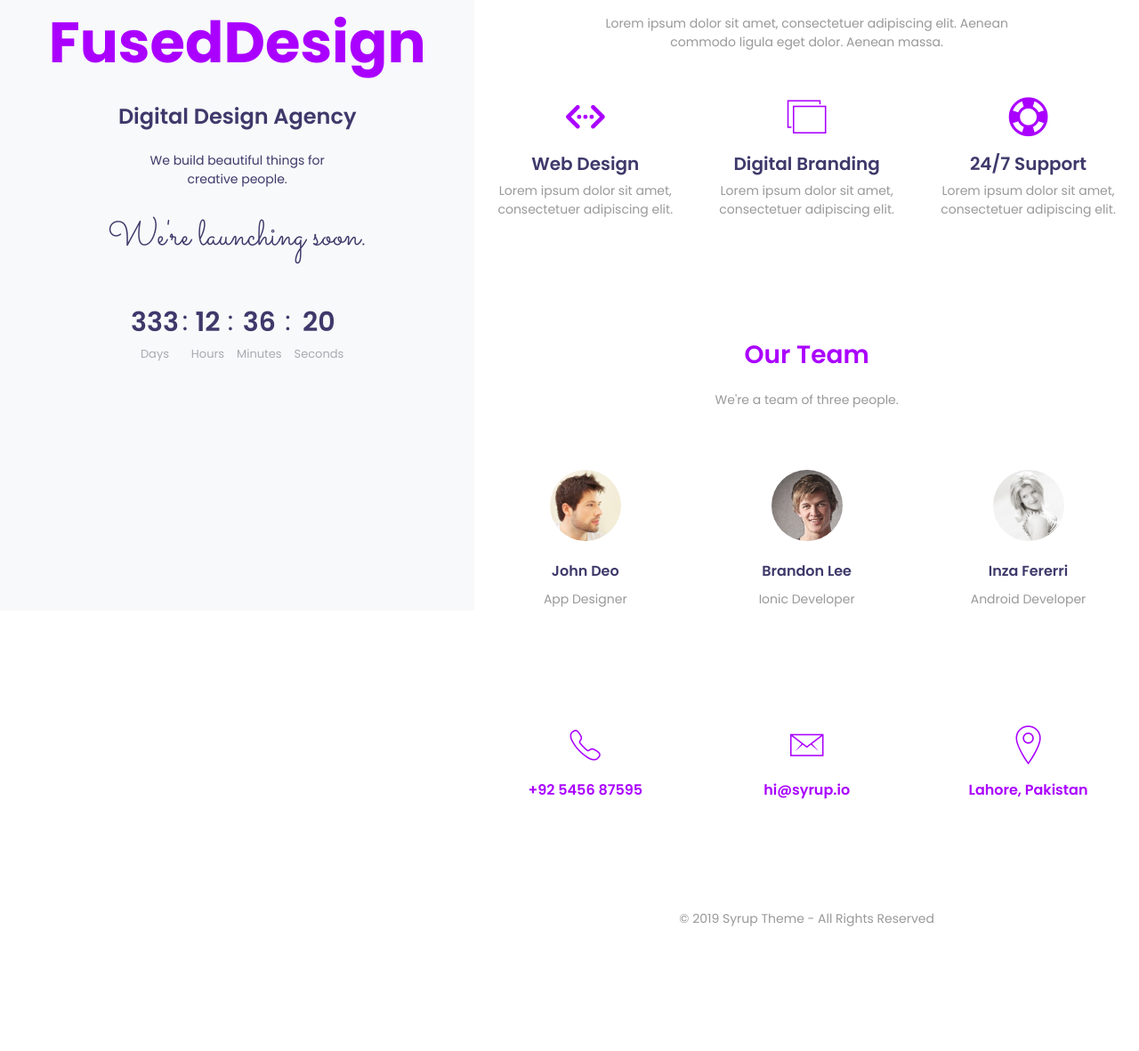
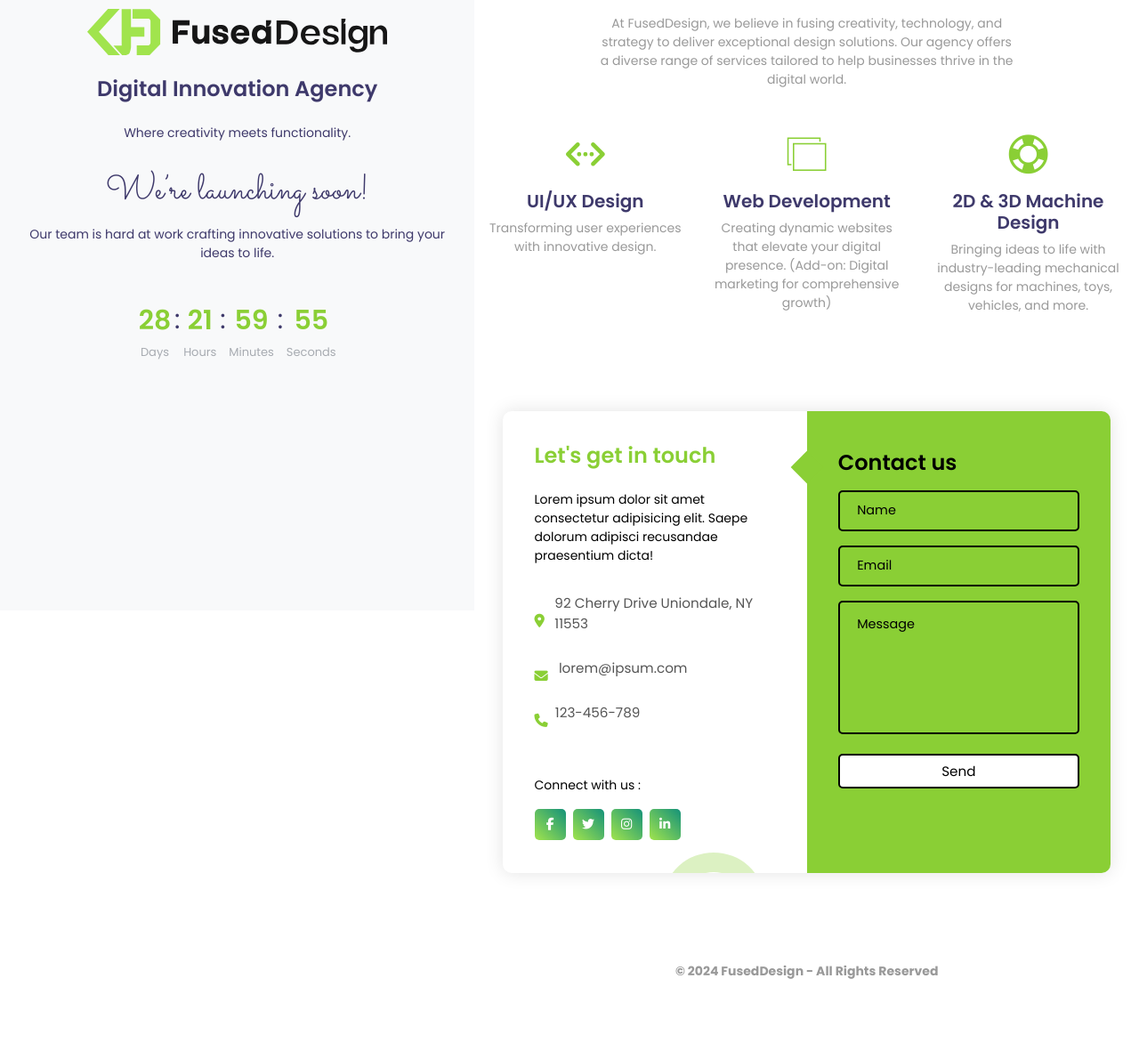
Before and after one commit to Melodious-nub/fuseddesign, a plain HTML site: page index.html in a window 1280 px wide. Shown: the part 114-1295 px from the top of the page at 89% size. Drawn offline with nearby package versions, Linux system fonts and the light colour scheme.

Commit message:
updated with coming soon colors and logics

```diff
--- /dev/null
+++ b/css/style.css
@@ -0,0 +1,349 @@
+input,
+textarea {
+  font-family: "Poppins", sans-serif;
+}
+
+.container-contuctus {
+  position: relative;
+  width: 100%;
+  padding: 2rem;
+  overflow: hidden;
+  display: flex;
+  align-items: center;
+  justify-content: center;
+}
+
+.form {
+  width: 100%;
+  max-width: 820px;
+  background-color: #fff;
+  border-radius: 10px;
+  box-shadow: 0 0 20px 1px rgba(0, 0, 0, 0.1);
+  z-index: 1000;
+  overflow: hidden;
+  display: grid;
+  grid-template-columns: repeat(2, 1fr);
+}
+
+.contact-form {
+  background-color: #8acf35; /* Updated background color */
+  position: relative;
+}
+
+.circle.one {
+  width: 130px;
+  height: 130px;
+  top: 130px;
+  right: -40px;
+}
+
+.circle.two {
+  width: 80px;
+  height: 80px;
+  top: 10px;
+  right: 30px;
+}
+
+.contact-form:before {
+  content: "";
+  position: absolute;
+  width: 26px;
+  height: 26px;
+  background-color: #8acf35; /* Updated background color */
+  transform: rotate(45deg);
+  top: 50px;
+  left: -13px;
+}
+
+form {
+  padding: 2.3rem 2.2rem;
+  z-index: 10;
+  overflow: hidden;
+  position: relative;
+}
+
+.title {
+  color: black !important; /* Updated text color */
+  font-weight: 500;
+  font-size: 1.5rem;
+  line-height: 1;
+  margin-bottom: 0.7rem;
+}
+
+.input-container {
+  position: relative;
+  margin: 1rem 0;
+}
+
+.input {
+  width: 100%;
+  outline: none;
+  border: 2px solid black;
+  background: none;
+  padding: 0.6rem 1.2rem;
+  color: black; /* Updated text color */
+  font-weight: 500;
+  font-size: 0.95rem;
+  letter-spacing: 0.5px;
+  border-radius: 5px;
+  transition: 0.3s;
+}
+
+textarea.input {
+  padding: 0.8rem 1.2rem;
+  min-height: 150px;
+  border-radius: 5px;
+  resize: none;
+  overflow-y: auto;
+  color: black; /* Updated text color */
+}
+
+.input-container label {
+  position: absolute;
+  top: 50%;
+  left: 15px;
+  transform: translateY(-50%);
+  padding: 0 0.4rem;
+  color: black; /* You can change this to black if needed */
+  font-size: 0.9rem;
+  font-weight: 400;
+  pointer-events: none;
+  z-index: 1000;
+  transition: 0.5s;
+}
+
+.input-container.textarea label {
+  top: 1rem;
+  transform: translateY(0);
+}
+
+.btn {
+  padding: 0.6rem 1.3rem;
+  background-color: #fff;
+  border: 2px solid black;
+  font-size: 0.95rem;
+  color: black; /* Updated text color */
+  line-height: 1;
+  border-radius: 5px;
+  outline: none;
+  cursor: pointer;
+  transition: 0.3s;
+  margin: 0;
+  width: 100%;
+}
+
+.btn:hover {
+  background-color: transparent; /* Updated hover effect */
+  color: black; /* Change hover text color */
+}
+
+.input-container span {
+  position: absolute;
+  top: 0;
+  left: 25px;
+  transform: translateY(-50%);
+  font-size: 0.8rem;
+  padding: 0 0.4rem;
+  color: transparent;
+  pointer-events: none;
+  z-index: 500;
+}
+
+.input-container span:before,
+.input-container span:after {
+  content: "";
+  position: absolute;
+  width: 10%;
+  opacity: 0;
+  transition: 0.3s;
+  height: 5px;
+  background-color: #8acf35; /* Updated background color */
+  top: 50%;
+  transform: translateY(-50%);
+}
+
+.input-container span:before {
+  left: 50%;
+}
+
+.input-container span:after {
+  right: 50%;
+}
+
+.input-container.focus label {
+  top: 0;
+  transform: translateY(-50%);
+  left: 25px;
+  font-size: 0.8rem;
+}
+
+.input-container.focus span:before,
+.input-container.focus span:after {
+  width: 50%;
+  opacity: 1;
+}
+
+.contact-info {
+  padding: 2.3rem 2.2rem;
+  position: relative;
+}
+
+.contact-info .title {
+  color: #1abc9c; /* You can change this to black if needed */
+}
+
+.text {
+  color: black; /* Updated text color */
+  margin: 1.5rem 0 2rem 0;
+}
+
+.information {
+  display: flex;
+  color: #555;
+  margin: 0.7rem 0;
+  align-items: center;
+  font-size: 0.95rem;
+}
+
+.information i {
+  color: #8acf35; /* Updated icon color */
+}
+
+.icon {
+  width: 28px;
+  margin-right: 0.7rem;
+}
+
+.social-media {
+  padding: 2rem 0 0 0;
+}
+
+.social-media p {
+  color: black; /* Updated text color */
+}
+
+.social-icons {
+  display: flex;
+  margin-top: 0.5rem;
+}
+
+.social-icons a {
+    width: 35px;
+    height: 35px;
+    border-radius: 5px;
+    background: linear-gradient(45deg, #A1E44D, #149279);
+    color: #fff;
+    text-align: center;
+    line-height: 35px;
+    margin-right: 0.5rem;
+    transition: 0.3s;
+  }
+
+  .social-icons a:hover {
+    transform: scale(1.05);
+    color: white !important;
+  }
+
+.contact-info:before {
+  content: "";
+  position: absolute;
+  width: 110px;
+  height: 100px;
+  border: 22px solid #8acf35; /* Updated border color */
+  border-radius: 50%;
+  bottom: -77px;
+  right: 50px;
+  opacity: 0.3;
+}
+
+.square {
+  position: absolute;
+  height: 400px;
+  top: 50%;
+  left: 50%;
+  transform: translate(181%, 11%);
+  opacity: 0.2;
+}
+
+@media (max-width: 850px) {
+  .form {
+    grid-template-columns: 1fr;
+  }
+
+  .contact-info:before {
+    bottom: initial;
+    top: -75px;
+    right: 65px;
+    transform: scale(0.95);
+  }
+
+  .contact-form:before {
+    top: -13px;
+    left: initial;
+    right: 70px;
+  }
+
+  .square {
+    transform: translate(140%, 43%);
+    height: 350px;
+  }
+
+  .text {
+    margin: 1rem 0 1.5rem 0;
+  }
+
+  .social-media {
+    padding: 1.5rem 0 0 0;
+  }
+}
+
+@media (max-width: 480px) {
+  .container {
+    padding: 1.5rem;
+  }
+
+  .contact-info:before {
+    display: none;
+  }
+
+  .square {
+    display: none;
+  }
+
+  form,
+  .contact-info {
+    padding: 1.7rem 1.6rem;
+  }
+
+  .text,
+  .information,
+  .social-media p {
+    font-size: 0.8rem;
+  }
+
+  .title {
+    font-size: 1.15rem;
+  }
+
+  .social-icons a {
+    width: 30px;
+    height: 30px;
+    line-height: 30px;
+  }
+
+  .icon {
+    width: 23px;
+  }
+
+  .input {
+    padding: 0.45rem 1.2rem;
+  }
+
+  .btn {
+    padding: 0.45rem 1.2rem;
+  }
+}
+
+.text-primary {
+    color: #8acf35 !important;
+}
--- a/index.html
+++ b/index.html
@@ -2,139 +2,155 @@
 <html lang="en">
     <head>
         <meta charset="utf-8">
-        <title>FusedDesign - Agency</title>
+        <title>FusedDesign - Digital Innovation Agency</title>
         <meta name="viewport" content="width=device-width, initial-scale=1.0">
-        <!--Bootstrap 4-->
+        <!-- Link to Favicon -->
+        <link rel="icon" href="./img/favicon.png" type="image/x-icon">
+        <!-- Bootstrap 4 -->
         <link rel="stylesheet" href="css/bootstrap.min.css">
         <link rel="stylesheet" href="https://cdnjs.cloudflare.com/ajax/libs/animate.css/3.5.2/animate.min.css">
-        <!--icons-->
+        <!-- icons -->
         <link rel="stylesheet" href="https://code.ionicframework.com/ionicons/2.0.1/css/ionicons.min.css" />
         <link rel="stylesheet" href="js/countdown/jquery.countdown.css" />
+        <link rel="stylesheet" href="./css/style.css">
     </head>
     <body>
-        <!--hero section-->
+        <!-- hero section -->
         <section class="bg-white hero p-0">
             <div class="container-fluid">
                 <div class="row">
                     <div class="col-sm-5 bg-light text-center col-fixed">
-                        <h1 class="pt-4 h2"><span class="text-green">FusedDesign</span></h1>
-                        <h3>Digital Design Agency</h3>
+                        <img class="pt-4 pb-3 h2" src="./img/Logo_dark.svg" alt="FusedDesign">
+                        <h3>Digital Innovation Agency</h3>
                         <p class="mt-4">
-                            We build beautiful things for <br/>creative people.
+                            Where creativity meets functionality.
                         </p>
-                        <div class="launch-text">We're launching soon.</div>
+                        <div class="launch-text">We’re launching soon!</div>
+                        <p class="mt-2">Our team is hard at work crafting innovative solutions to bring your ideas to life.</p>
                         <ul id="timer">
-                            <li><span class="days">00</span><p class="days_text">Days</p></li>
+                            <li><span class="days" style="color: #8acf35;">00</span><p class="days_text">Days</p></li>
                             <li class="seperator">:</li>
-                            <li><span class="hours">00</span><p class="hours_text">Hours</p></li>
+                            <li><span class="hours" style="color: #8acf35;">00</span><p class="hours_text">Hours</p></li>
                             <li class="seperator">:</li>
-                            <li><span class="minutes">00</span><p class="minutes_text">Minutes</p></li>
+                            <li><span class="minutes" style="color: #8acf35;">00</span><p class="minutes_text">Minutes</p></li>
                             <li class="seperator">:</li>
-                            <li><span class="seconds">00</span><p class="seconds_text">Seconds</p></li>
+                            <li><span class="seconds" style="color: #8acf35;">00</span><p class="seconds_text">Seconds</p></li>
                         </ul>
                     </div>
                     <div class="col-sm-7 offset-sm-5 px-0 py-5">
-                        <!--Why This Domain-->
+                        <!-- About Us -->
                         <section class="pt-4">
                             <div class="container-fluid">
                                 <div class="row">
                                     <div class="col-sm-8 mx-auto text-center">
                                         <h2 class="text-primary pb-3">About Us</h2>
                                         <p class="text-muted">
-                                            Lorem ipsum dolor sit amet, consectetuer adipiscing elit. Aenean commodo ligula eget dolor. Aenean massa.
+                                            At FusedDesign, we believe in fusing creativity, technology, and strategy to deliver exceptional design solutions. Our agency offers a diverse range of services tailored to help businesses thrive in the digital world.
                                         </p>
                                     </div>
                                 </div>
+                                <!-- Our Services -->
                                 <div class="row d-md-flex mt-4">
                                     <div class="col-sm-4 mt-2 text-center">
                                         <p><em class="ion-code-working icon-md text-primary"></em></p>
-                                        <h4>Web Design</h4>
-                                        <p class="text-muted">Lorem ipsum dolor sit amet, consectetuer adipiscing elit.</p>
+                                        <h4>UI/UX Design</h4>
+                                        <p class="text-muted">Transforming user experiences with innovative design.</p>
                                     </div>
                                     <div class="col-sm-4 mt-2 text-center">
                                         <p><em class="ion-ios-photos-outline icon-md text-primary"></em></p>
-                                        <h4>Digital Branding</h4>
-                                        <p class="text-muted">Lorem ipsum dolor sit amet, consectetuer adipiscing elit.</p>
+                                        <h4>Web Development</h4>
+                                        <p class="text-muted">Creating dynamic websites that elevate your digital presence. (Add-on: Digital marketing for comprehensive growth)</p>
                                     </div>
                                     <div class="col-sm-4 mt-2 text-center">
                                         <p><em class="ion-help-buoy icon-md text-primary"></em></p>
-                                        <h4>24/7 Support</h4>
-                                        <p class="text-muted">Lorem ipsum dolor sit amet, consectetuer adipiscing elit.</p>
+                                        <h4>2D & 3D Machine Design</h4>
+                                        <p class="text-muted">Bringing ideas to life with industry-leading mechanical designs for machines, toys, vehicles, and more.</p>
                                     </div>
                                 </div>
                             </div>
                         </section>
 
-                        <!--team-->
-                        <section id="team">
-                            <div class="container">
-                                <div class="row">
-                                    <div class="col-md-6 col-sm-8 mx-auto text-center">
-                                        <h2 class="text-primary pb-3">Our Team</h2>
-                                        <p class="text-muted">
-                                            We're a team of three people.
+                        <!-- Contact Us -->
+                        <section class="container-contuctus">
+                            <span class="big-circle"></span>
+                            <div class="form">
+                              <div class="contact-info">
+                                <h3 class="text-primary">Let's get in touch</h3>
+                                <p class="text">
+                                  Lorem ipsum dolor sit amet consectetur adipisicing elit. Saepe
+                                  dolorum adipisci recusandae praesentium dicta!
                                 </p>
+
+                                <div class="info">
+                                  <div class="information">
+                                    <i class="fas fa-map-marker-alt"></i> &nbsp &nbsp
+
+                                    <p>92 Cherry Drive Uniondale, NY 11553</p>
+                                  </div>
+                                  <div class="information">
+                                    <i class="fas fa-envelope"></i> &nbsp &nbsp
+                                    <p>lorem@ipsum.com</p>
+                                  </div>
+                                  <div class="information">
+                                    <i class="fas fa-phone"></i>&nbsp&nbsp
+                                    <p>123-456-789</p>
                                   </div>
                                 </div>
-                                <div class="row d-md-flex mt-4 text-center">
-                                    <div class="col-sm-4 mt-2 wow fadeInLeft">
-                                        <div class="card border-none">
-                                            <div class="card-body">
-                                                <img src="img/team-1.jpg" alt="Male" class="img-team img-fluid rounded-circle"/>
-                                                <h5 class="card-title pt-4">John Deo</h5>
-                                                <p class="card-text text-muted">App Designer</p>
+
+                                <div class="social-media">
+                                  <p>Connect with us :</p>
+                                  <div class="social-icons">
+                                    <a href="#">
+                                      <i class="fab fa-facebook-f"></i>
+                                    </a>
+                                    <a href="#">
+                                      <i class="fab fa-twitter"></i>
+                                    </a>
+                                    <a href="#">
+                                      <i class="fab fa-instagram"></i>
+                                    </a>
+                                    <a href="#">
+                                      <i class="fab fa-linkedin-in"></i>
+                                    </a>
                                   </div>
                                 </div>
                               </div>
-                                    <div class="col-sm-4 mt-2 wow fadeIn">
-                                        <div class="card border-none">
-                                            <div class="card-body">
-                                                <img src="img/team-2.jpg" alt="Male" class="img-team img-fluid rounded-circle"/>
-                                                <h5 class="card-title pt-4">Brandon Lee</h5>
-                                                <p class="card-text text-muted">Ionic Developer</p>
+
+                              <div class="contact-form pt-2">
+                                <span class="circle one"></span>
+                                <span class="circle two"></span>
+
+                                <form action="index.html" method="POST" netlify autocomplete="off">
+                                    <h3 style="color: black;">Contact us</h3>
+                                    <div class="input-container">
+                                      <input type="text" name="name" class="input" required />
+                                      <label for="">Name</label>
+                                      <span>Name</span>
                                     </div>
+                                    <div class="input-container">
+                                      <input type="email" name="email" class="input" required />
+                                      <label for="">Email</label>
+                                      <span>Email</span>
                                     </div>
+                                    <div class="input-container textarea">
+                                      <textarea name="message" class="input" required></textarea>
+                                      <label for="">Message</label>
+                                      <span>Message</span>
                                     </div>
-                                    <div class="col-sm-4 mt-2 wow fadeInRight">
-                                        <div class="card border-none">
-                                            <div class="card-body">
-                                                <img src="img/team-3.jpg" alt="Male" class="img-team img-fluid rounded-circle"/>
-                                                <h5 class="card-title pt-4">Inza Fererri</h5>
-                                                <p class="card-text text-muted">Android Developer</p>
-                                            </div>
-                                        </div>
-                                    </div>
+                                    <input type="submit" value="Send" class="btn" />
+                                </form>
                               </div>
                             </div>
                         </section>
 
-                        <!--contact-->
-                        <section class="p-0" id="contact">
-                            <div class="container">
-                                <div class="row d-md-flex text-primary text-center">
-                                    <div class="col-sm-4 p-5">
-                                        <p><em class="ion-ios-telephone-outline icon-md"></em></p>
-                                        <h5>+92 5456 87595</h5>
-                                    </div>
-                                    <div class="col-sm-4 p-5">
-                                        <p><em class="ion-ios-email-outline icon-md"></em></p>
-                                        <h5>hi@syrup.io</h5>
-                                    </div>
-                                    <div class="col-sm-4 p-5">
-                                        <p><em class="ion-ios-location-outline icon-md"></em></p>
-                                        <h5>Lahore, Pakistan</h5>
-                                    </div>
-                                </div>
-                            </div>
-                        </section>
 
-                        <!--footer-->
-                        <section class="mt-2">
+                        <!-- footer -->
+                        <section class="mt-2 container-border">
                             <div class="container">
                                 <div class="row mr-5 ml-5">
                                     <div class="col-sm-12">
-                                        <p class="text-muted text-center">
-                                            &copy; 2019 Syrup Theme - All Rights Reserved
+                                        <p class="text-muted text-center" style="font-weight: 800;">
+                                            &copy; 2024 FusedDesign - All Rights Reserved
                                         </p>
                                     </div>
                                 </div>
@@ -145,6 +161,8 @@
             </div>
         </section>
 
+        <script src="./js/app.js"></script>
+        <script src="https://kit.fontawesome.com/64d58efce2.js" crossorigin="anonymous"></script>
         <script src="https://code.jquery.com/jquery-3.1.1.min.js"></script>
         <script src="https://cdnjs.cloudflare.com/ajax/libs/popper.js/1.12.3/umd/popper.min.js"></script>
         <script src="//maxcdn.bootstrapcdn.com/bootstrap/4.0.0-beta.2/js/bootstrap.min.js"></script>
```
Also changed, not shown: js/app.js (added, +18 -0 lines), js/scripts.js (+15 -5 lines), img/Logo_dark.svg (added), img/Logo_white.svg (added), img/favicon.png (added). Lines whose indentation alone changed are shown as unchanged.
